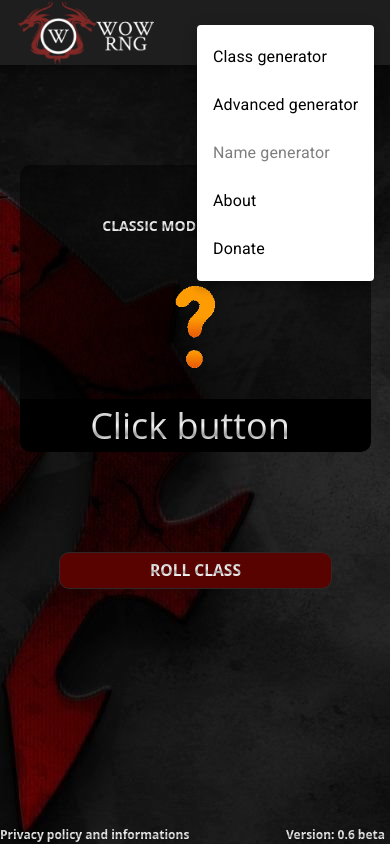
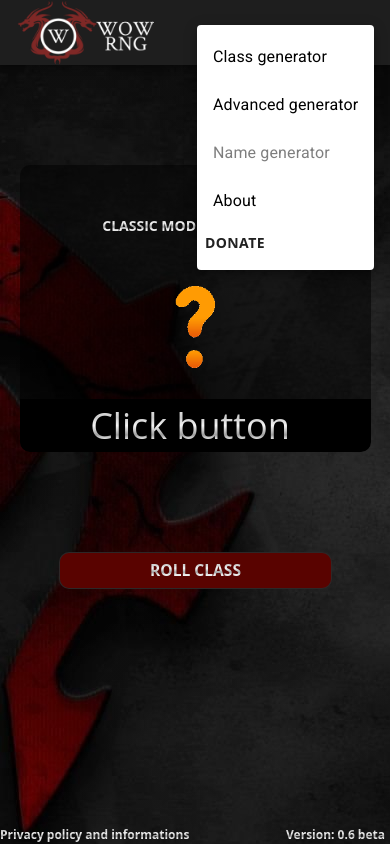
Before and after one commit to DevWichrowski/wow-class-picker, a React (Create React App) app: page / in a window 390 px wide. Both pictures are taken after a click on the button "menu". Built offline with nearby package versions, Linux system fonts and the light colour scheme.

Commit message:
Fix mobile donate button

```diff
--- a/src/components/MainMenu/MainMenu.js
+++ b/src/components/MainMenu/MainMenu.js
@@ -93,11 +93,14 @@ class MainMenu extends Component {
                                         <MenuItem onClick={this.handleClose}
                                                   className="mobile-text-black">About</MenuItem>
                                     </NavLink>
-                                    <a href="https://www.paypal.com/donate/?token=A59J3N7MHpJZOo-C7in0Fd0oFWXhXaPOcRFUaeCBoow1Pgq0GTPUE2xu-NNhQbu8OPYztG"
-                                       rel="nofollow">
-                                        <MenuItem onClick={this.handleClose}
-                                                  className="mobile-text-black">Donate</MenuItem>
-                                    </a>
+                                    <form action="https://www.paypal.com/cgi-bin/webscr" method="post" target="_top" className="mobile-text-black">
+                                        <input type="hidden" name="cmd" value="_s-xclick"/>
+                                        <input type="hidden" name="hosted_button_id" value="QXAZSELTGRAT2"/>
+                                        <Button name="submit" type="submit"
+                                                title="PayPal - The safer, easier way to pay online!"
+                                                alt="Donate with PayPal button" rel="nofollow"
+                                                className="mobile-text-black">Donate</Button>
+                                    </form>
                                 </Menu>
                             </div>
                         }
```
